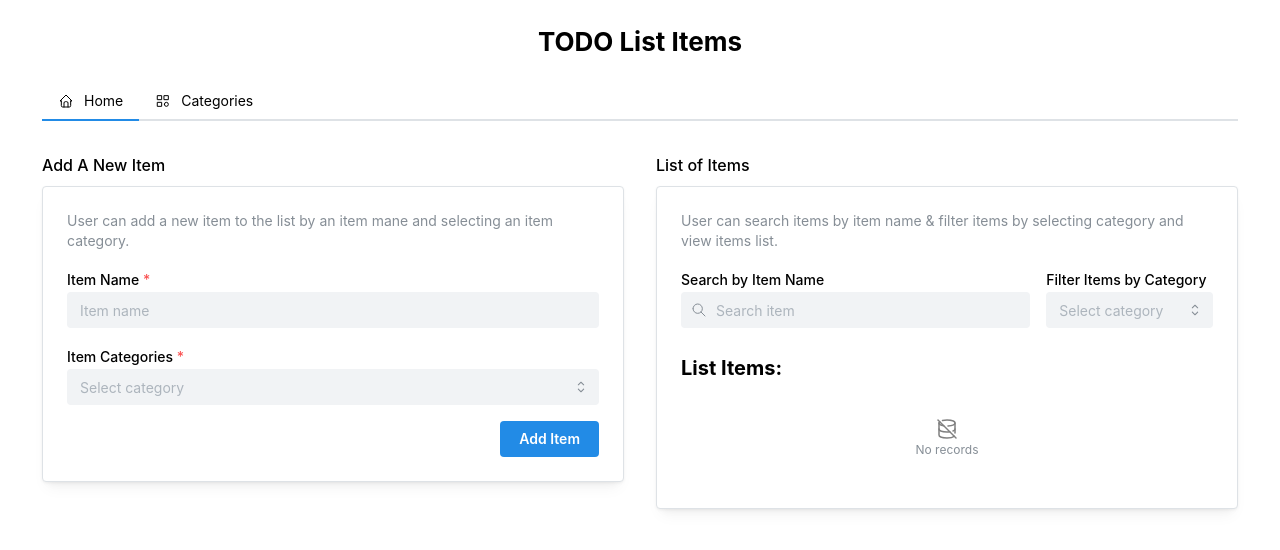
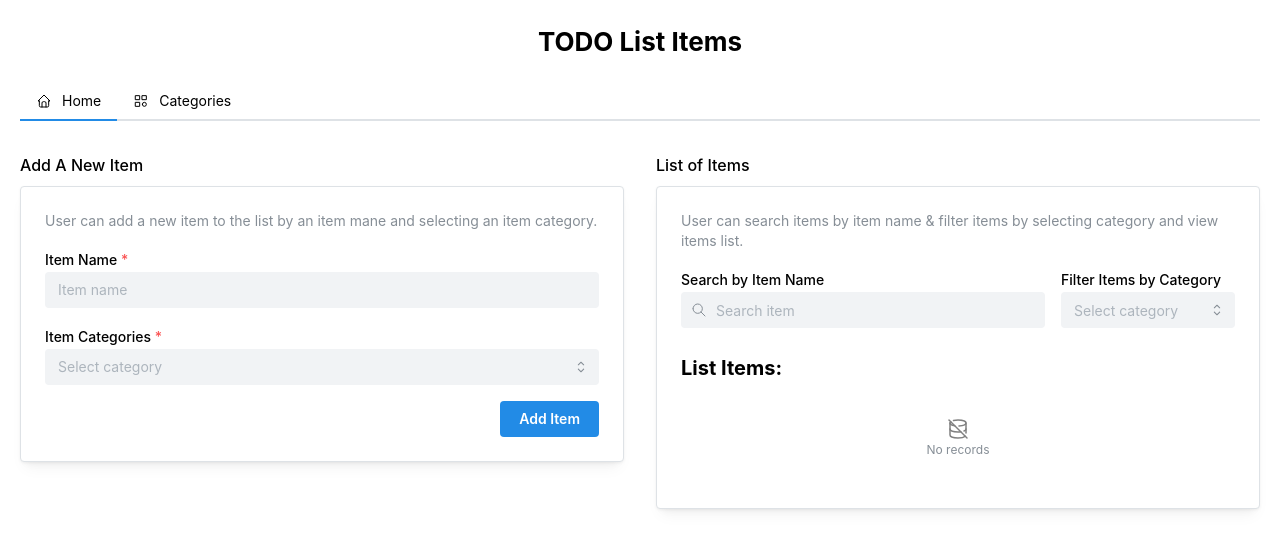
Before and after one commit to MDSanju/todo-lists-app, a React (Vite) app: page / in a window 1280 px wide. Shown: the top 550 px of the page. Built offline with nearby package versions, Linux system fonts and the light colour scheme.

Commit message:
Live link add

```diff
--- a/src/Pages/Categories/Categories.tsx
+++ b/src/Pages/Categories/Categories.tsx
@@ -108,7 +108,7 @@ const Categories = () => {
   }, []);
 
   return (
-    <Box style={{ margin: "24px 42px 64px 42px" }}>
+    <Box style={{ margin: "24px 20px 64px 20px" }}>
       <Title
         order={2}
         mb={24}
--- a/src/Pages/Home/Home.tsx
+++ b/src/Pages/Home/Home.tsx
@@ -168,7 +168,7 @@ const Home = () => {
   }, []);
 
   return (
-    <Box style={{ margin: "24px 42px 64px 42px" }}>
+    <Box style={{ margin: "24px 20px 64px 20px" }}>
       <Title
         order={2}
         mb={24}
```
Also changed, not shown: 1 other file (tests, documents, lock files or other folders).
